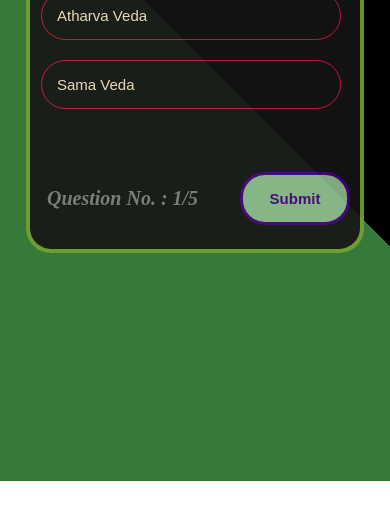
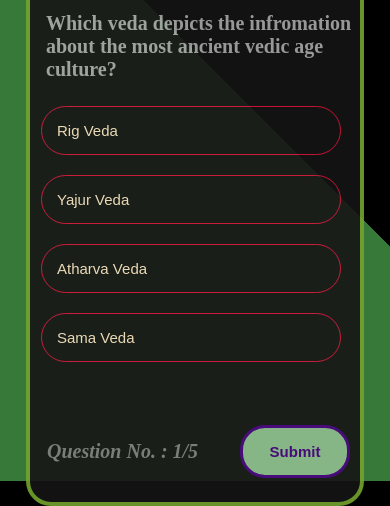
Before and after one commit to Moumita2002/Quizi.github.io, a plain HTML site: page index.html in a window 390 px wide. Shown: the part 379-885 px from the top of the page. Before the commit the page ends 860 px from the top, so only its background shows below. Drawn offline with Linux system fonts and the light colour scheme.

Commit message:
Update quizi.css

```diff
--- a/quizi.css
+++ b/quizi.css
@@ -245,7 +245,7 @@ body{
 @media screen and (max-width:768px) {
     .container{
         position:absolute;
-        top:40%;
+        top:70%;
         left:50%;
         transform:translate(-50%, -50%);
         width: 330px;
```
